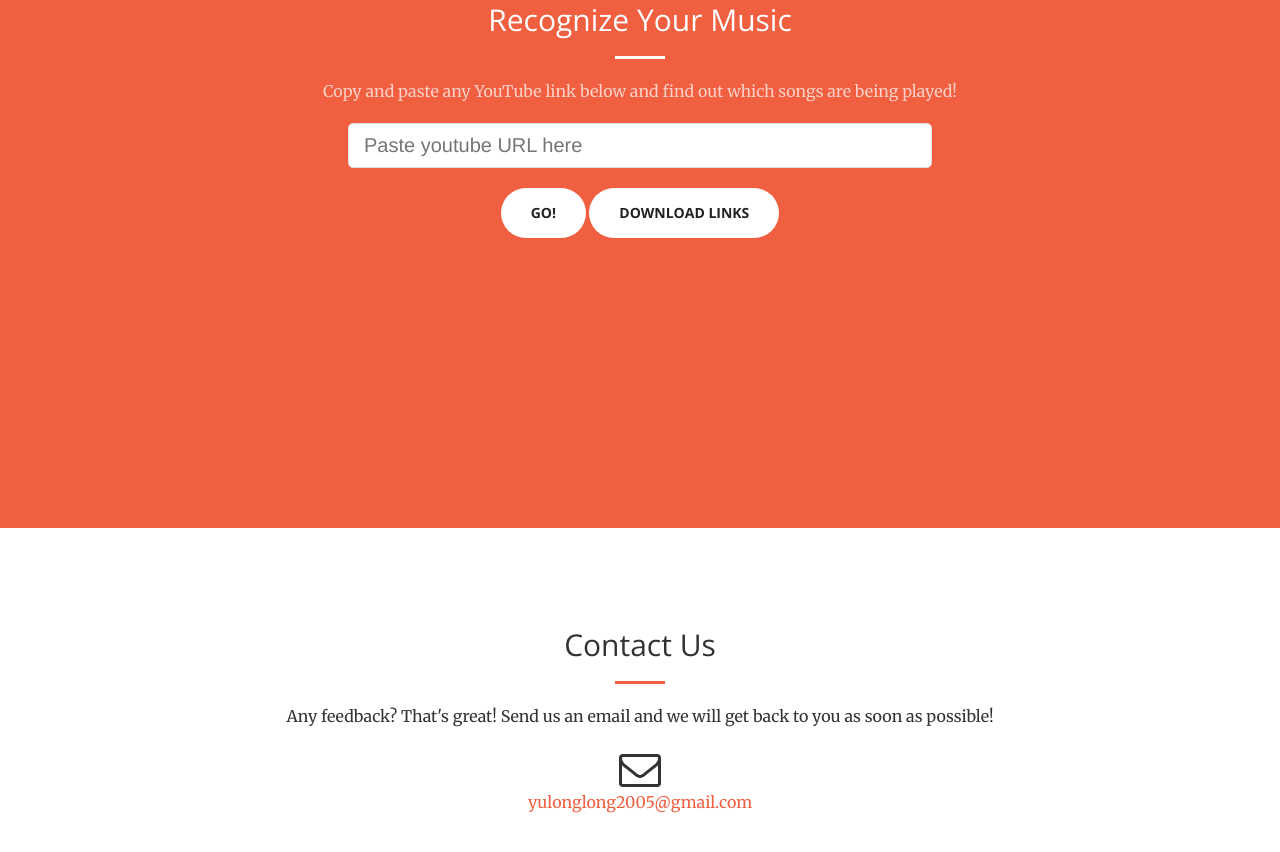
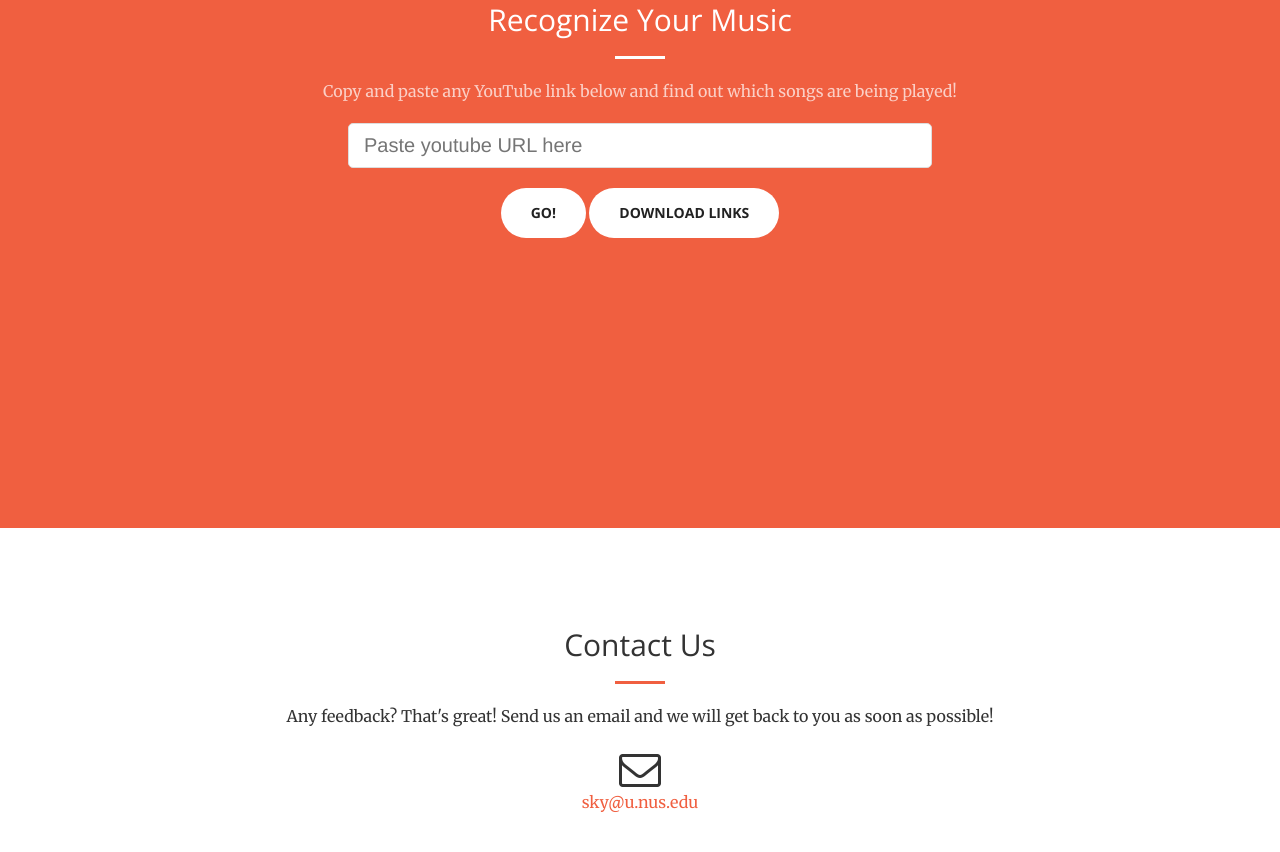
Before and after one commit to yulonglong/YouSic, a website: page public_html/index.html in a window 1280 px wide. Shown: the part 897-1749 px from the top of the page. Drawn offline with nearby package versions, Linux system fonts and the light colour scheme; a script that the page names is missing.

Commit message:
Updated contact email

```diff
--- a/public_html/index.html
+++ b/public_html/index.html
@@ -132,7 +132,7 @@
 				</div>
 				<div class="col-lg-8 col-lg-offset-2 text-center">
 					<i class="fa fa-envelope-o fa-3x wow bounceIn" data-wow-delay=".1s"></i>
-					<p><a href="mailto:yulonglong2005@gmail.com?Subject=YouSiq%20Feedback">yulonglong2005@gmail.com</a></p>
+					<p><a href="mailto:sky@u.nus.edu?Subject=YouSiq%20Feedback">sky@u.nus.edu</a></p>
 				</div>
 			</div>
 		</div>
```
